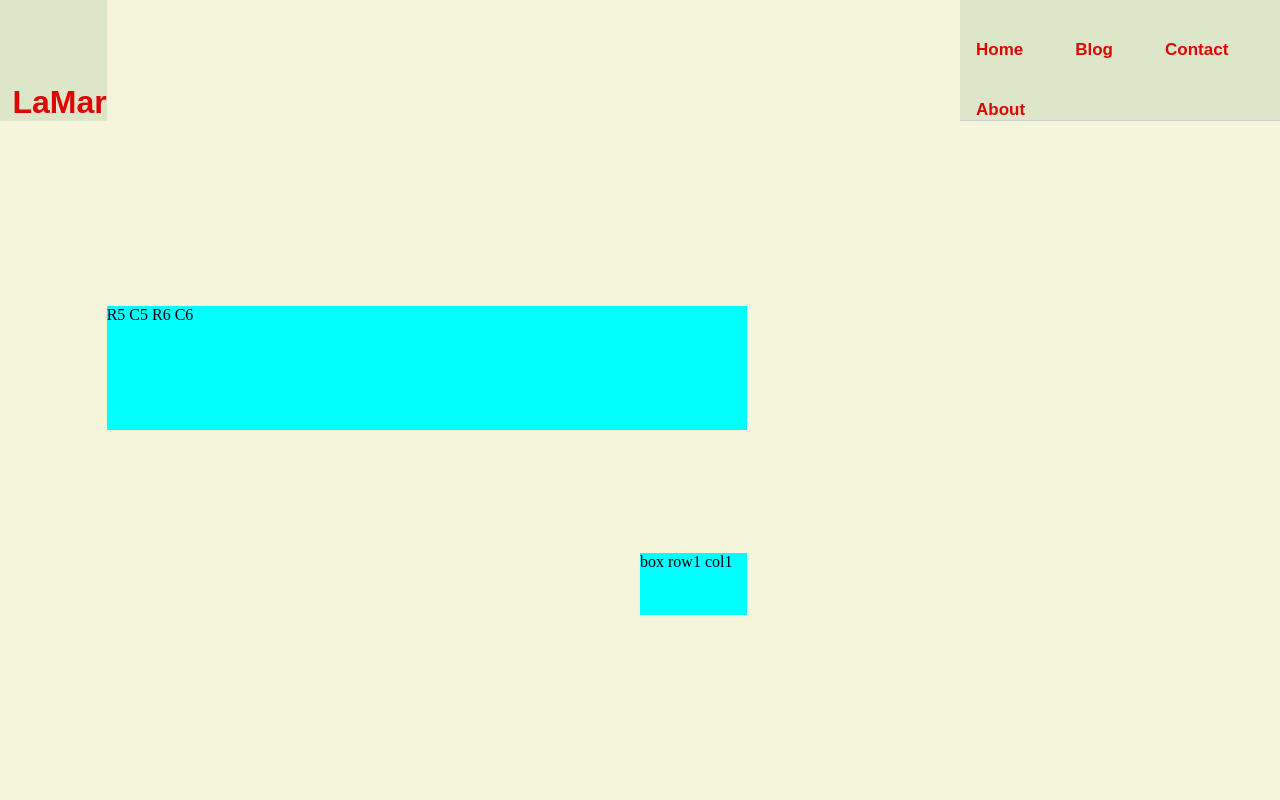
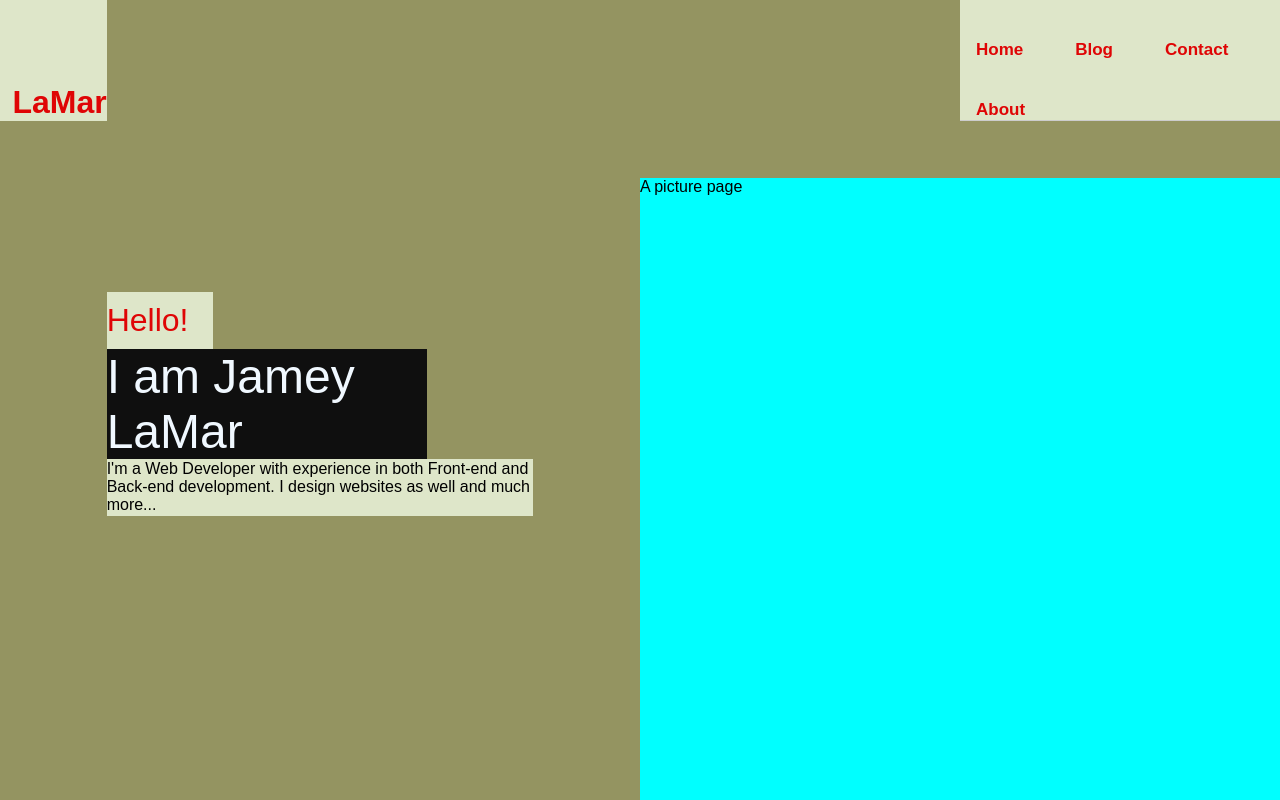
Before and after one commit to SuperJamey/BARD_Landing, a plain HTML site: page grid_page.html in a window 1280 px wide. Drawn offline with Linux system fonts and the light colour scheme.

Commit message:
add myGreet, myName, myExp with formatting

```diff
--- a/grid_page.html
+++ b/grid_page.html
@@ -19,9 +19,13 @@
         <li><a href="#about">About</a></li>
       </ul>
     </div>
+    <div id="myGreet">Hello!</div>
+    <div id="myName">I am Jamey LaMar</div>
+    <div id="myExp">I'm a Web Developer with experience in
+      both Front-end and Back-end development.
+      I design websites as well and much more...</div>
 
-    <div class="box" id="boxR1C1"><span><p>box row1 col1</p></span></div>
-    <div class="box" id="gridArea">R5 C5 R6 C6</div>
+    <div class="box" id="gridArea">A picture page</div>
   </section>
 
 </body>
--- a/grid_style.css
+++ b/grid_style.css
@@ -1,13 +1,14 @@
 * {
   margin: 0;
   padding: 0;
+  font-family: Arial, Helvetica, sans-serif;
 }
 
 .section {
   height: 100vh;
   width: 100vw;
   overflow: hidden;
-  background-color: beige;
+  background-color: rgb(148, 148, 97);
   display: grid;
   grid-template-columns: repeat(12, 1fr);
   grid-template-rows: repeat(12, 1fr);
@@ -22,7 +23,6 @@
   grid-row: 1;
   grid-column: 1;
   background-color: rgb(222, 230, 201);
-  font-family: Arial, Helvetica, sans-serif;
   font-size: 2em;
   font-weight: bolder;
   color: #df0505;
@@ -70,12 +70,34 @@ li {
   box-shadow: 6px 6px 13px red;
 }
 
-#boxR1C1 {
-  border-style: 1px solid black;
-  grid-column: 7;
-  grid-row: 9;
+#myGreet {
+  display: grid;
+  grid-row: 5;
+  grid-column: 2;
+  align-items: center;
+  font-size: 2em;
+  background-color: rgb(222, 230, 201);
+  color: #df0505;
+}
+
+#myName {
+  display: grid;
+  grid-row: 6;
+  grid-column: 2 / span 3;
+  align-items: center;
+  font-size: 3em;
+  background-color: rgb(15, 15, 15);
+  color: aliceblue;
+}
+
+#myExp {
+  display: grid;
+  grid-row: 7;
+  grid-column: 2 / span 4;
+  align-items: center;
+  background-color: rgb(222, 230, 201);
 }
 
 #gridArea {
-  grid-area: 5 / 2 / span 2 / span 6;
+  grid-area: 3 / 7 / span 10 / span 6;
 }
```
